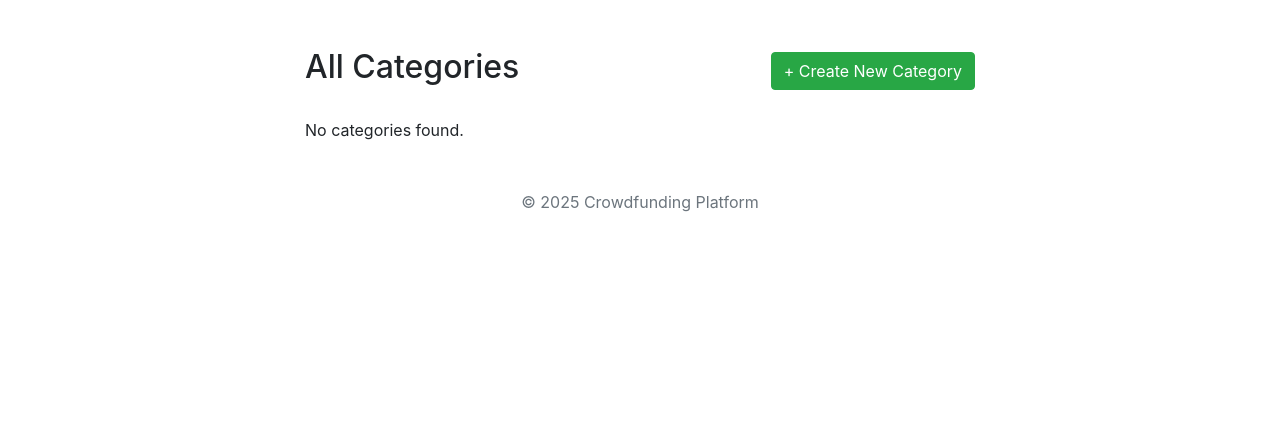
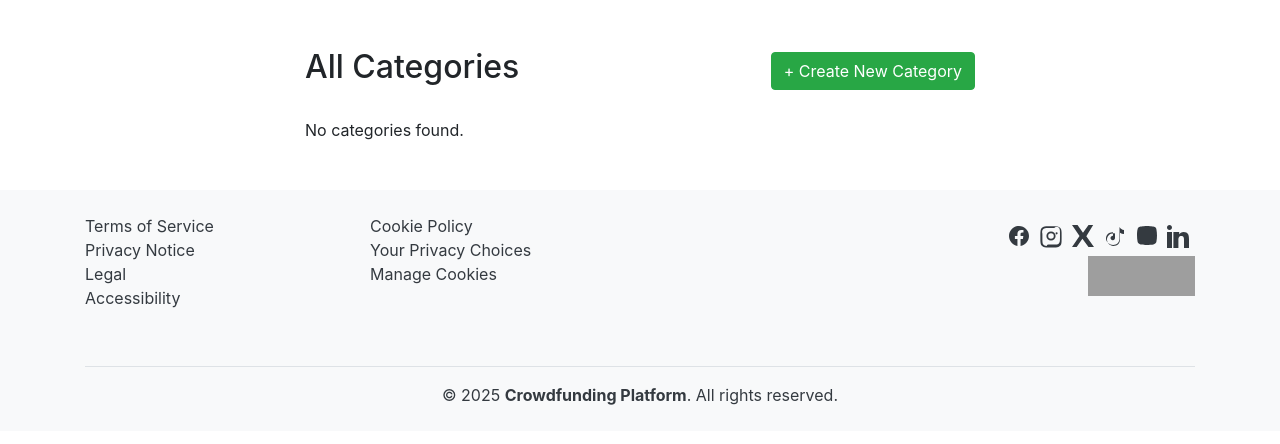
Before and after one commit to rafatgom3a/crowdfunding-platform, a Django app: page /categories/ in a window 1280 px wide. Shown: the part 56-500 px from the top of the page. Run offline with Django 5.2, Linux system fonts and the light colour scheme; the visitor is signed in with stand-in values (Sample User, id 1); data that the repository does not hold is empty; some libraries are stand-ins or nearby versions; grey boxes are pictures that could not be loaded.

Commit message:
Adding footer

```diff
--- a/templates/base.html
+++ b/templates/base.html
@@ -5,6 +5,7 @@
     <meta name="viewport" content="width=device-width, initial-scale=1, shrink-to-fit=no">
     <link rel="stylesheet" href="https://stackpath.bootstrapcdn.com/bootstrap/4.5.2/css/bootstrap.min.css">
     <title>{% block title %}Crowdfunding Platform{% endblock %}</title>
+
     {% block extra_head %}{% endblock %}
 </head>
 <body>
@@ -50,9 +51,90 @@
         {% block content %}{% endblock %}
     </div>
 
-    <footer class="mt-5 mb-3 text-center text-muted">
-        <p>&copy; {% now "Y" %} Crowdfunding Platform</p>
-    </footer>
+<!-- Footer -->
+<footer class="text-dark py-4 mt-5 bg-light">
+  <div class="container">
+    <div class="row justify-content-between">
+      <!-- Policy Links -->
+<div class="col-md-6 mb-3">
+  <div class="row">
+    <div class="col-6">
+      <ul class="list-unstyled">
+        <li><a href="/terms" class="text-dark text-decoration-none hover-link">Terms of Service</a></li>
+        <li><a href="/privacy" class="text-dark text-decoration-none hover-link">Privacy Notice</a></li>
+        <li><a href="/legal" class="text-dark text-decoration-none hover-link">Legal</a></li>
+        <li><a href="/accessibility" class="text-dark text-decoration-none hover-link">Accessibility</a></li>
+      </ul>
+    </div>
+    <div class="col-6">
+      <ul class="list-unstyled">
+        <li><a href="/cookies" class="text-dark text-decoration-none hover-link">Cookie Policy</a></li>
+        <li><a href="/privacy" class="text-dark text-decoration-none hover-link">Your Privacy Choices</a></li>
+        <li><a href="/cookies" class="text-dark text-decoration-none hover-link">Manage Cookies</a></li>
+      </ul>
+    </div>
+  </div>
+</div>
+
+
+
+      <!-- Social Media + App Stores -->
+      <div class="col-md-6">
+        <div class="d-flex flex-column gap-3 align-items-md-end">
+          <!-- Social Media -->
+          <div class="d-flex gap-3 my-2">
+            <a href="#" aria-label="Facebook" class="text-dark mx-1">
+              <svg viewBox="0 0 24 24" width="24" height="24" fill="currentColor">
+                <path d="M22 12c0-5.522-4.478-10-10-10S2 6.478 2 12c0 4.991 3.657 9.128 8.438 9.877v-6.987H7.898v-2.89h2.54V9.797c0-2.506 1.492-3.89 3.777-3.89 1.094 0 2.238.195 2.238.195v2.46h-1.26c-1.243 0-1.63.771-1.63 1.562v1.875h2.773l-.443 2.89h-2.33v6.987C18.343 21.128 22 16.991 22 12z"/>
+              </svg>
+            </a>
+            <a href="#" aria-label="Instagram" class="text-dark mx-1">
+              <svg viewBox="0 0 24 24" width="24" height="24" fill="currentColor">
+                <path d="M12 2.2c3.2 0 3.584.012 4.85.07 1.17.055 1.997.24 2.46.405a4.918 4.918 0 0 1 1.72 1.12 4.918 4.918 0 0 1 1.12 1.72c.165.463.35 1.29.405 2.46.058 1.266.07 1.65.07 4.85s-.012 3.584-.07 4.85c-.055 1.17-.24 1.997-.405 2.46a4.918 4.918 0 0 1-1.12 1.72 4.918 4.918 0 0 1-1.72 1.12c-.463.165-1.29.35-2.46.405-1.266.058-1.65.07-4.85.07s-3.584-.012-4.85-.07c-1.17-.055-1.997-.24-2.46-.405a4.918 4.918 0 0 1-1.72-1.12 4.918 4.918 0 0 1-1.12-1.72c-.165-.463-.35-1.29-.405-2.46-.058-1.266-.07-1.65-.07-4.85s.012-3.584.07-4.85c.055-1.17.24-1.997.405-2.46a4.918 4.918 0 0 1 1.12-1.72 4.918 4.918 0 0 1 1.72-1.12c.463-.165 1.29-.35 2.46-.405C8.416 2.212 8.8 2.2 12 2.2zm0 1.8c-3.153 0-3.52.012-4.76.068-1.01.047-1.556.218-1.92.362a3.113 3.113 0 0 0-1.14.74 3.113 3.113 0 0 0-.74 1.14c-.144.364-.315.91-.362 1.92C3.412 9.48 3.4 9.847 3.4 13s.012 3.52.068 4.76c.047 1.01.218 1.556.362 1.92.164.418.418.8.74 1.14.34.322.722.576 1.14.74.364.144.91.315 1.92.362C8.48 20.588 8.847 20.6 12 20.6s3.52-.012 4.76-.068c1.01-.047 1.556-.218 1.92-.362a3.113 3.113 0 0 0 1.14-.74 3.113 3.113 0 0 0 .74-1.14c.144-.364.315-.91.362-1.92.056-1.24.068-1.607.068-4.76s-.012-3.52-.068-4.76c-.047-1.01-.218-1.556-.362-1.92a3.113 3.113 0 0 0-.74-1.14 3.113 3.113 0 0 0-1.14-.74c-.364-.144-.91-.315-1.92-.362C15.52 4.012 15.153 4 12 4zm0 3.4a4.6 4.6 0 1 1 0 9.2 4.6 4.6 0 0 1 0-9.2zm0 1.8a2.8 2.8 0 1 0 0 5.6 2.8 2.8 0 0 0 0-5.6zm5.6-.9a1.05 1.05 0 1 1 0 2.1 1.05 1.05 0 0 1 0-2.1z"/>
+              </svg>
+            </a>
+            <a href="#" aria-label="X" class="text-dark mx-1">
+              <svg viewBox="0 0 24 24" width="24" height="24" fill="currentColor">
+                <path d="M22.162 1H17.5l-5.52 7.84L6.54 1H1l7.52 10.88L1 23h4.66l5.74-8.16L17.5 23H23l-7.68-10.64L22.162 1z"/>
+              </svg>
+            </a>
+            <a href="#" aria-label="TikTok" class="text-dark mx-1">
+              <svg viewBox="0 0 24 24" width="24" height="24" fill="currentColor">
+                <path d="M16.5 3c1.1 1.8 2.5 2.7 4.5 3v4.1c-1.4-.1-2.8-.5-4-1.3v6.8c0 3.9-2.8 6.5-6.8 6.4C6.8 21.9 4 19.2 4 15.6c0-3.6 2.8-6.3 6.5-6.4.5 0 1 .1 1.5.2V14c0 1.2-.8 2.1-2 2.2-1.3.2-2.5-.8-2.5-2.1 0-1.1.7-2 1.8-2.2.2 0 .4-.1.7-.1V8.4c-.2 0-.4-.1-.7-.1-3.5 0-6.3 2.8-6.3 6.3S6.5 21 10.1 21c3.7 0 6.4-2.6 6.4-6.4V3h-.1z"/>
+              </svg>
+            </a>
+            <a href="#" aria-label="YouTube" class="text-dark mx-1">
+              <svg viewBox="0 0 24 24" width="24" height="24" fill="currentColor">
+                <path d="M10 15l5.19-3L10 9v6zm12-3c0-2.3-.2-4.6-.6-6.8-.2-1.2-1.2-2.2-2.4-2.4C17.6 2.2 12 2 12 2s-5.6.2-7 .8c-1.2.2-2.2 1.2-2.4 2.4C2.2 6.4 2 8.7 2 11s.2 4.6.6 6.8c.2 1.2 1.2 2.2 2.4 2.4 1.4.6 7 .8 7 .8s5.6-.2 7-.8c1.2-.2 2.2-1.2 2.4-2.4.4-2.2.6-4.5.6-6.8z"/>
+              </svg>
+            </a>
+            <a href="#" aria-label="LinkedIn" class="text-dark mx-1">
+              <svg viewBox="0 0 24 24" width="24" height="24" fill="currentColor">
+                <path d="M4.98 3.5C4.98 4.88 3.88 6 2.5 6S0 4.88 0 3.5 1.12 1 2.5 1s2.48 1.12 2.48 2.5zM0 8h5v16H0V8zm7.5 0h4.7v2.3h.1c.6-1.1 2.1-2.3 4.3-2.3 4.6 0 5.4 3 5.4 6.9V24h-5v-7.8c0-1.9 0-4.3-2.6-4.3s-3 2-3 4.1V24h-5V8z"/>
+              </svg>
+            </a>
+          </div>
+
+          <!-- App Store Buttons -->
+          <div class="d-flex gap-2">
+            <a href="#" target="_blank">
+              <img src="https://developer.apple.com/assets/elements/badges/download-on-the-app-store.svg" alt="App Store" height="40">
+            </a>
+            <a href="#" target="_blank">
+              <img src="https://upload.wikimedia.org/wikipedia/commons/7/78/Google_Play_Store_badge_EN.svg" alt="Google Play" height="40">
+            </a>
+          </div>
+        </div>
+      </div>
+    </div>
+
+    <!-- Bottom Legal -->
+    <div class="text-center mt-4 border-top pt-3">
+      &copy; 2025 <strong>Crowdfunding Platform</strong>. All rights reserved.
+    </div>
+  </div>
+</footer>
+
 
     <script src="https://code.jquery.com/jquery-3.5.1.slim.min.js"></script>
     <script src="https://cdn.jsdelivr.net/npm/@popperjs/core@2.5.4/dist/umd/popper.min.js"></script>
```
